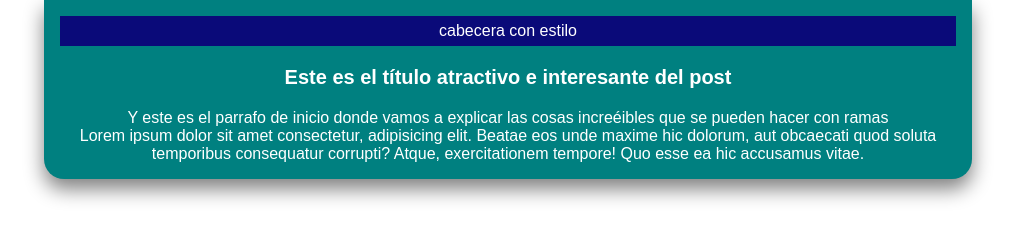
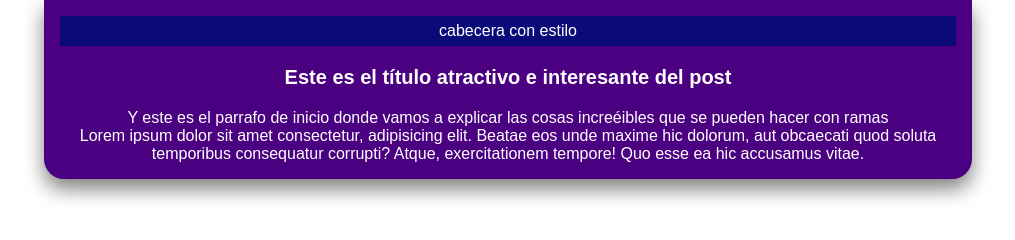
Before and after one commit to Bruunildo/portafolio, a plain HTML site: page index.html in a window 1280 px wide. Shown: the whole page, without its empty margins (132-1147 px from the left). Drawn offline with Linux system fonts and the light colour scheme.

Commit message:
cambio de color a indigo

```diff
--- a/css/estilos.css
+++ b/css/estilos.css
@@ -18,7 +18,7 @@ body
     text-align: left;
     border: none;
     margin: 0 auto;
-    background-color: teal;
+    background-color: indigo;
     border-radius: 0px 0px 20px 20px;
     box-shadow: 0px  10px 20px grey;
 }
```
